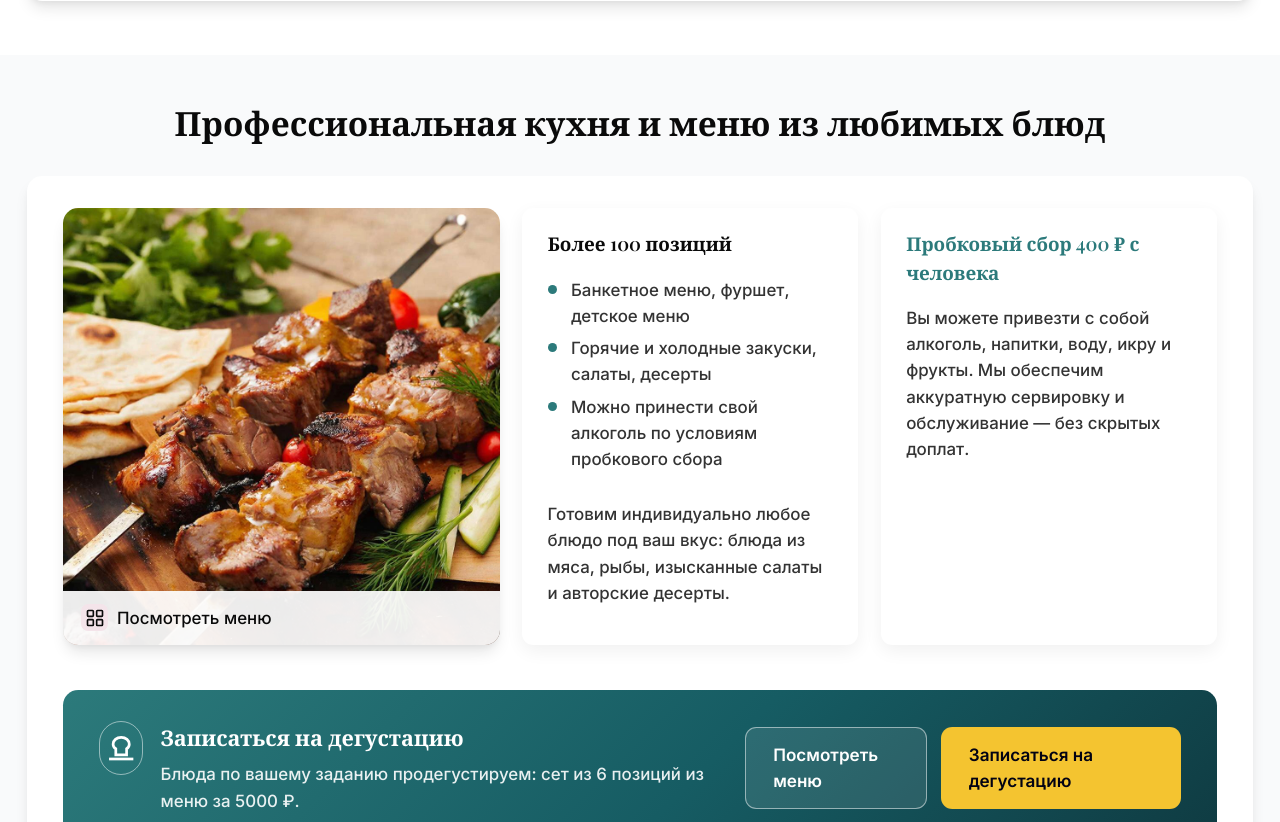
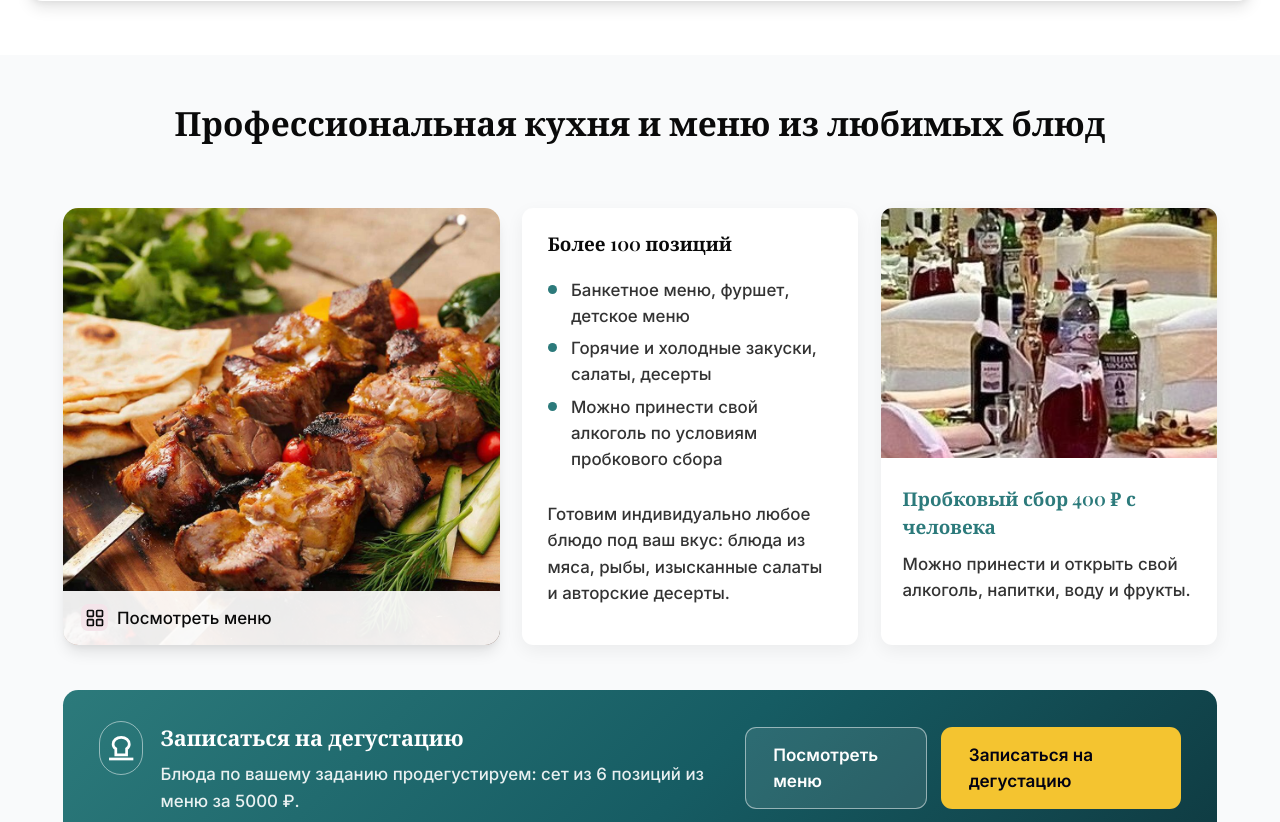
Before and after one commit to KoboSteruS/banketptz, a Flask app: page / in a window 1280 px wide. Shown: the part 5678-6500 px from the top of the page. Run offline with Flask 3, Linux system fonts and the light colour scheme.

Commit message:
иправил текст и food

```diff
--- a/app/static/css/main.css
+++ b/app/static/css/main.css
@@ -158,6 +158,13 @@
   font-weight: 600;
   line-height: 1.2;
   color: #000;
+}
+
+
+.hero-content #hero-title {
+  text-transform: uppercase;
+  letter-spacing: 1px;
+  font-style: italic;
 }
 
 .hero-content .lead {
@@ -1015,9 +1022,9 @@
 }
 
 .menu-block {
-  background: var(--background);
+  background: transparent;
   border-radius: var(--radius-xl);
-  box-shadow: var(--shadow-card);
+  box-shadow: none;
   padding: 1.25rem;
   display: flex;
   flex-direction: column;
@@ -1173,6 +1180,27 @@
   gap: 1.25rem;
 }
 
+
+.menu-card--with-image {
+  padding: 0;
+  overflow: hidden;
+}
+
+.menu-card__image {
+  height: 250px;
+  overflow: hidden;
+}
+
+.menu-card__image img {
+  width: 100%;
+  height: 100%;
+  object-fit: cover;
+}
+
+.menu-card__content {
+  padding: 1rem 1.2rem 1.2rem;
+}
+
 @media (min-width: 768px) {
   .menu-degustation {
     padding: 1.75rem 2rem;
@@ -1268,6 +1296,10 @@
   outline-offset: 2px;
 }
 
+
+
+
+
 /* --- Контакты и бронирование (объединённый блок) --- */
 .contacts-booking-grid {
   display: grid;
--- a/app/templates/index.html
+++ b/app/templates/index.html
@@ -421,12 +421,17 @@
             </p>
           </article>
 
-          <article class="menu-card menu-card--corkage">
-            <h3 class="menu-card__title">Пробковый сбор 400 ₽ с человека</h3>
-            <p class="menu-card__text">
-              Вы можете привезти с собой алкоголь, напитки, воду, икру и фрукты. Мы обеспечим аккуратную сервировку и
-              обслуживание — без скрытых доплат.
-            </p>
+          <article class="menu-card menu-card--corkage menu-card--with-image">
+            <div class="menu-card__image">
+              <img src="{{ url_for('static', filename='images/Food/s86OGFfyqbtU8Lmdt1S6F-wQP_8L_MKmm_pANpwHaQlBXkGpziZqX3WAYe2vLKXXQhkg79xeunnh-DTz15ORMkbP.jpg') }}" alt="Сервировка и алкоголь">
+            </div>
+
+            <div class="menu-card__content">
+              <h3 class="menu-card__title">Пробковый сбор 400 ₽ с человека</h3>
+              <p class="menu-card__text">
+                Можно принести и открыть свой алкоголь, напитки, воду и фрукты.
+              </p>
+            </div>
           </article>
         </div>
 
```
Also changed, not shown: app/static/images/Food/s86OGFfyqbtU8Lmdt1S6F-wQP_8L_MKmm_pANpwHaQlBXkGpziZqX3WAYe2vLKXXQhkg79xeunnh-DTz15ORMkbP.jpg (added).
